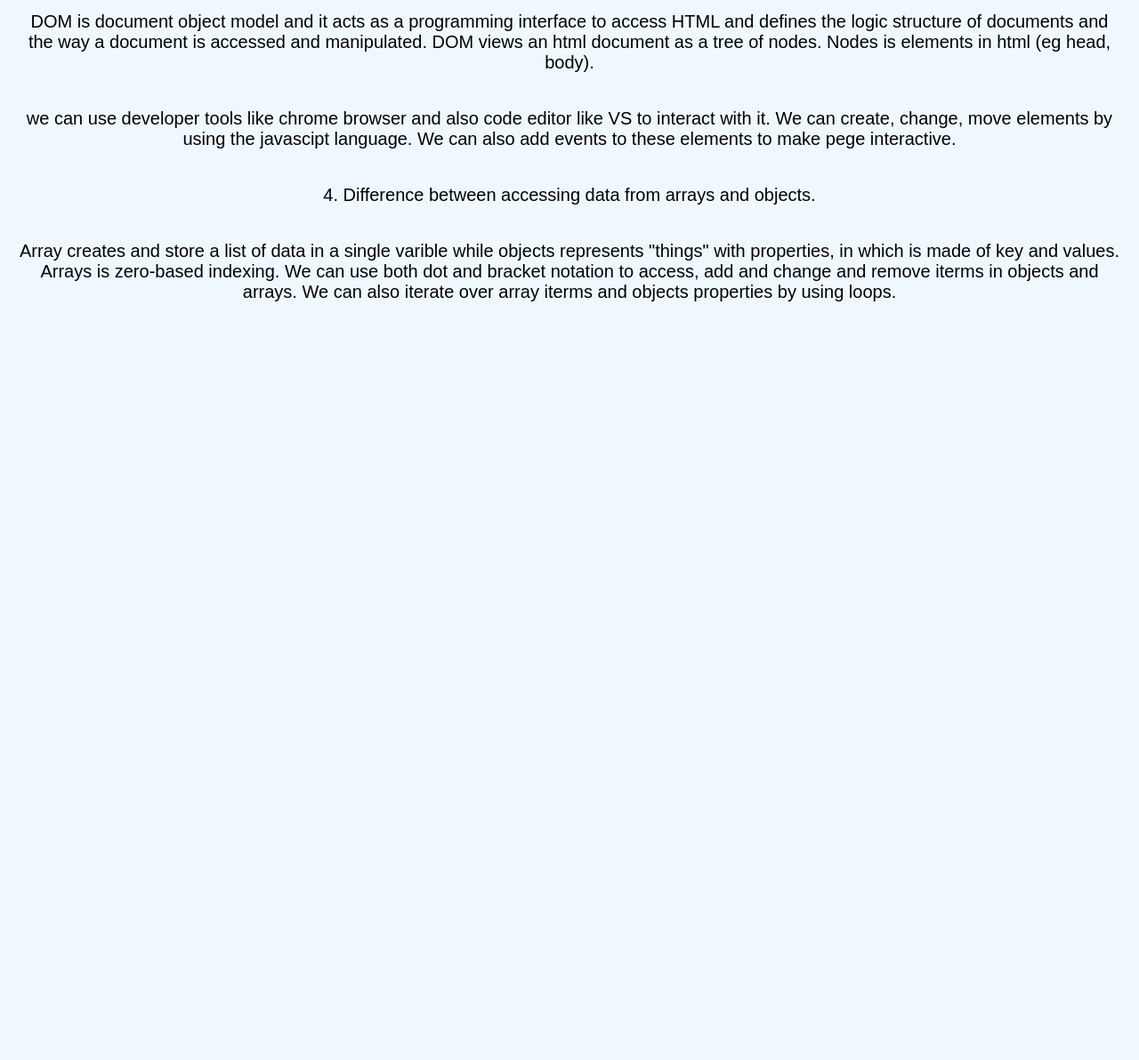
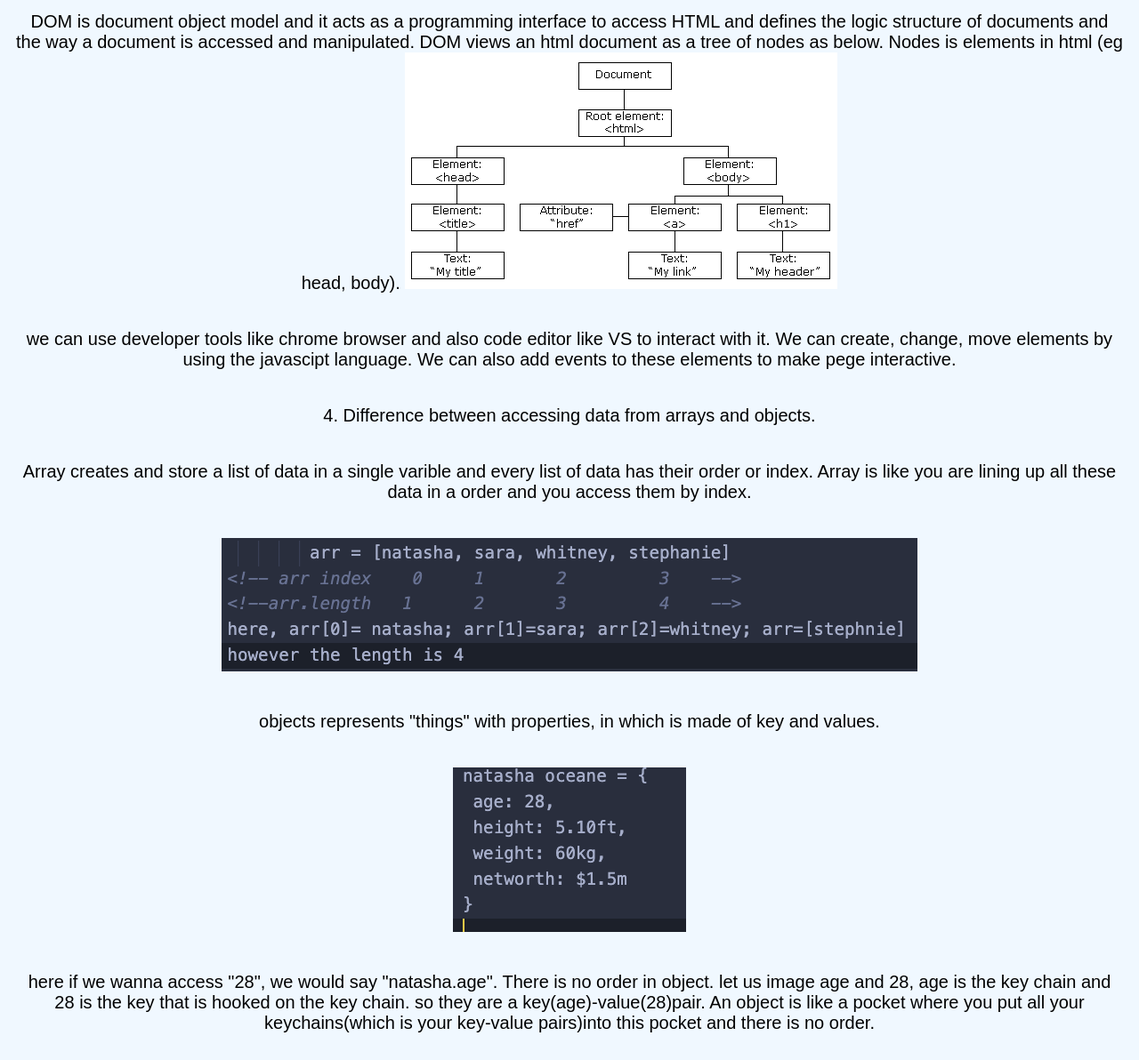
Before and after one commit to meiyangdev/meiyangdev.github.io, a plain HTML site: page blog/javascript-dom.html in a window 1280 px wide. Shown: the part 695-1887 px from the top of the page at 89% size. Before the commit the page ends 1065 px from the top, so only its background shows below. Drawn offline with Linux system fonts and the light colour scheme.

Commit message:
updatedom

```diff
--- a/blog/javascript-dom.html
+++ b/blog/javascript-dom.html
@@ -52,7 +52,9 @@
              3.What is DOM? How do we interact with it?
            </p>
            <p>
-              DOM is document object model and it acts as a programming interface to access HTML and defines the logic structure of documents and the way a document is accessed and manipulated. DOM views an html document as a tree of nodes. Nodes is elements in html (eg head, body).
+
+              DOM is document object model and it acts as a programming interface to access HTML and defines the logic structure of documents and the way a document is accessed and manipulated. DOM views an html document as a tree of nodes as below. Nodes is elements in html (eg head, body).
+              <img src="images/domtree.gif" alt="domtree">
            </p>
            <p>
               we can use developer tools like chrome browser and also code editor like VS to interact with it. We can create, change, move elements by using the javascipt language. We can also add events to these elements to make pege interactive.
@@ -61,8 +63,21 @@
              4. Difference between accessing data from arrays and objects.
            </p>
            <p>
-               Array creates and store a list of data in a single varible while objects represents "things" with properties, in which is made of key and values. Arrays is zero-based indexing. We can use both dot and bracket notation to access, add and change and remove iterms in objects and arrays. We can also iterate over array iterms and objects properties by using loops.
-           </p>
-         </div>
+               Array creates and store a list of data in a single varible and every list of data has their order or index. Array is like you are lining up all these data in a order and you access them by index.
+              </p>
+               <p>
+                <img src="images/arr.png" alt="array.example" >
+               </p>
+               <p>objects represents "things" with properties, in which is made of key and values.
+               </p>
+               <p>
+                <img src="images/natasha.png" alt="natasha.example">
+               </p>
+               <p>
+                here if we wanna access "28", we would say "natasha.age". There is no order in object. let us image age and 28, age is the key chain and 28 is the key that is hooked on the key chain. so they are a key(age)-value(28)pair. An object is like a pocket where you put all your keychains(which is your key-value pairs)into this pocket and there is no order.
+               </p>
 
-         </body>
+
+              </div>
+
+        </body>
--- a/styles/main.css
+++ b/styles/main.css
@@ -55,3 +55,8 @@ button {
   -webkit-user-select: none;
   touch-action: manipulation;
 }
+image {
+  object-fit: cover;
+  width: 40px;
+  text-align: center;
+}
```
Also changed, not shown: blog/images/arr.png (added), blog/images/domtree.gif (added), blog/images/natasha.png (added), 2 other files.
